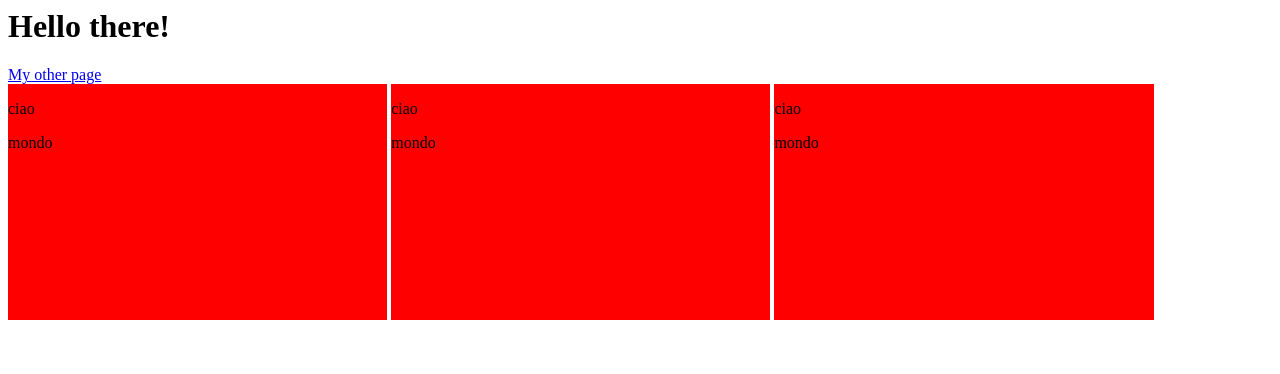
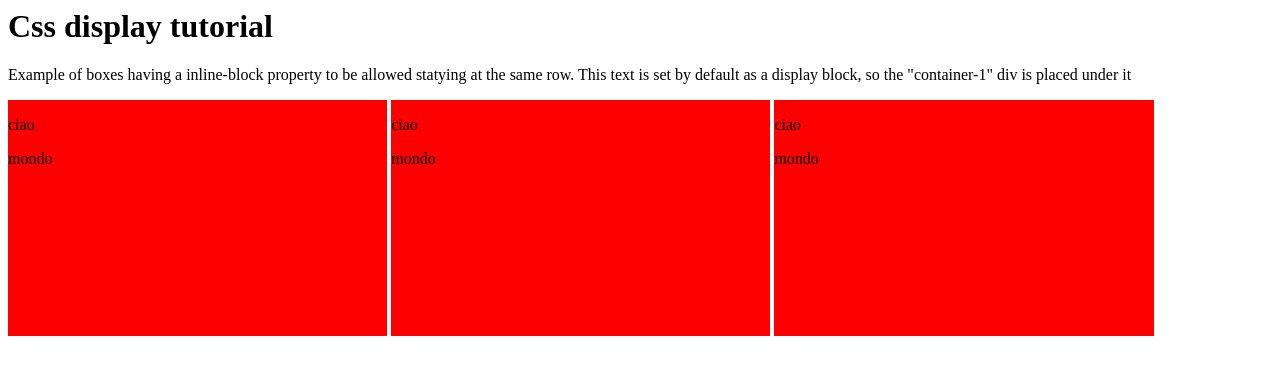
Before and after one commit to stefanoyoyo/Css-studying-displat-property, a plain HTML site: page index.html in a window 1280 px wide. Drawn offline with Linux system fonts and the light colour scheme.

Commit message:
2 files modified

```diff
--- a/index.html
+++ b/index.html
@@ -5,26 +5,30 @@
     <link rel="stylesheet" type="text/css" href="styles.css">
   </head>
   <body>
-    <h1>Hello there!</h1>
-    <a href="/me.html">My other page</a>
+    <h1>Css display tutorial</h1>
 
+    <p>Example of boxes having a inline-block property to be allowed statying at the same row. This text is set by default as a display block, so the "container-1" div is placed under it </p>
+    <div id="container-1">
         <!-- First container including some text -->
-    <div id="container">
+        <div class="box">
         <p class="text">ciao</p>
         <p class="text">mondo</p>
       </div>
 
       <!-- Second container including some text -->
-    <div id="container">
+      <div class="box">
         <p class="text">ciao</p>
         <p class="text">mondo</p>
       </div>
 
       <!-- Third container including some text -->
-    <div id="container">
+      <div class="box">
         <p class="text">ciao</p>
         <p class="text">mondo</p>
       </div>
+    </div>
+
+
 
   </body>
 </html>
--- a/styles.css
+++ b/styles.css
@@ -1,6 +1,10 @@
 
 
-div#container {
+div#container-1 {
+  display: block;
+}
+
+div.box {
   position: relative;
   display: inline-block;
   width: 30%;
```
Lines whose indentation alone changed are shown as unchanged.
